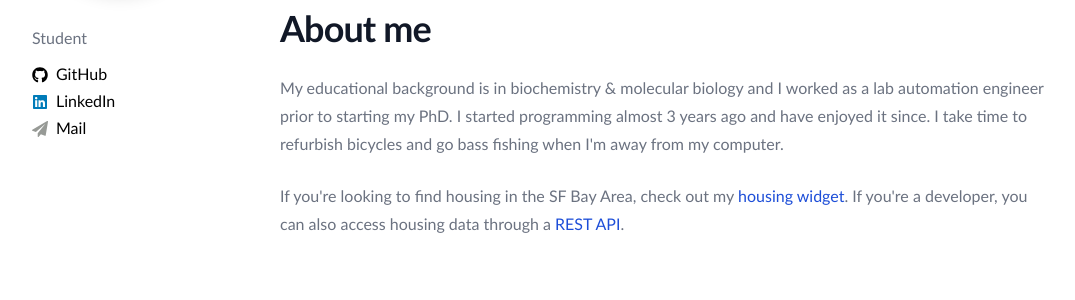
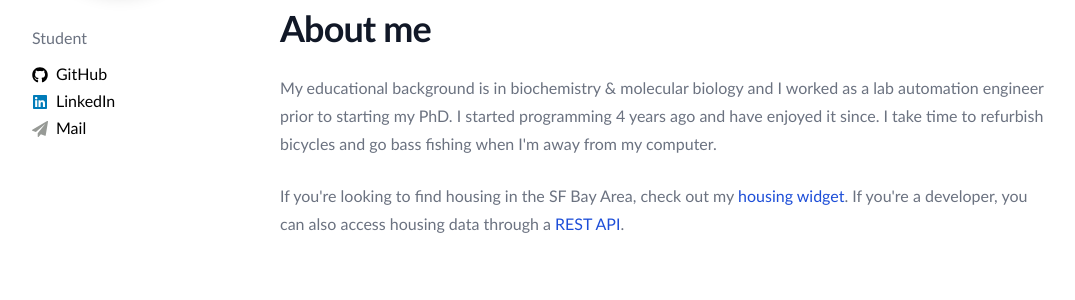
Before and after one commit to irahorecka/personal-website-2-prod, a Flask app: page / in a window 1280 px wide. Shown: the part 352-652 px from the top of the page, without its empty margins (8-1083 px from the left). Run offline with Flask 2, Linux system fonts and the light colour scheme.

Commit message:
update main body text

```diff
--- a/irahorecka/templates/main/index.html
+++ b/irahorecka/templates/main/index.html
@@ -9,7 +9,7 @@
   <div class="mt-6 space-y-6 text-base leading-7 text-gray-500">
     <p>
       My educational background is in biochemistry & molecular biology and I worked as a lab automation engineer prior to starting my PhD.
-      I started programming almost 3 years ago and have enjoyed it since.
+      I started programming 4 years ago and have enjoyed it since.
       I take time to refurbish bicycles and go bass fishing when I'm away from my computer.
     </p>
     <p>
```
